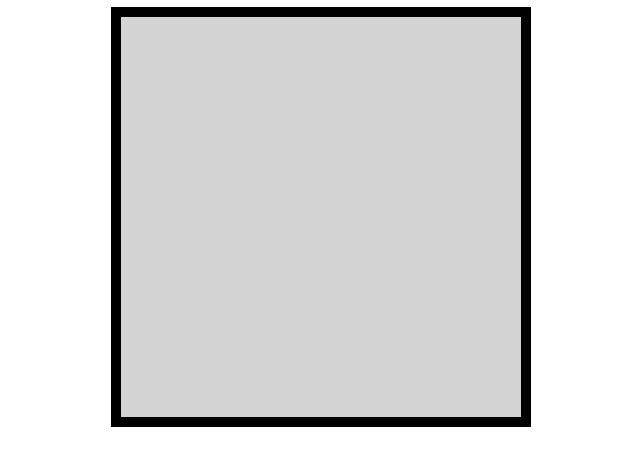
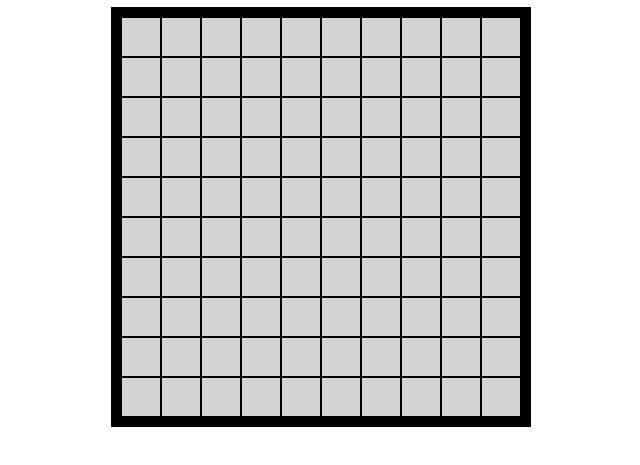
Before and after one commit to obhinov/minesweeperGame, a plain HTML site: page index.html in a window 1280 px wide. Shown: the part 87-552 px from the top of the page, without its empty margins (319-959 px from the left). Drawn offline with Linux system fonts and the light colour scheme; a web font is replaced by a local one.

Commit message:
Squares for grid

```diff
--- a/index.html
+++ b/index.html
@@ -9,11 +9,12 @@
   <link href="https://fonts.googleapis.com/css2?family=Kdam+Thmor+Pro&display=swap" rel="stylesheet">
 
   <link rel="stylesheet" href="styles.css">
+  <script src="minesweeper.js"></script>
 
   <title>Minesweeper</title>
 </head>
 <body>
-  <h3 class="header">Minesweeper</h3>
-  <div class="board"></div>
+  <h3 id="header">Minesweeper</h3>
+  <div id="board"></div>
 </body>
 </html>
--- a/minesweeper.js
+++ b/minesweeper.js
@@ -1,10 +1,28 @@
-// 1. Make a grid
+// 1. Make a grid with all hidden tiles
+// 2. Mark 10 random tiles with mines
 
-// When page loads up, run the following function
+var numCols = 10;
+var numRows = 10;
+
+var numMines = 10;
+
+// When page loads up, run the following function to load up all the hidden tiles
 window.onload = function() {
+    gameSetup();
+};
 
-}
-
-function gameStart() {
-
-}
+// learn about document object: https://www.w3schools.com/jsref/dom_obj_document.asp
+function gameSetup() {
+    rowList = [];
+    for (let r=0; r<numRows; r++) {
+        colList = [];
+        for (let c=0; c<numCols; c++) {
+            let tile = document.createElement("div");
+            tile.id = r.toString() + "-" + c.toString();
+            document.getElementById("board").append(tile);
+            colList.push(tile);
+        };
+        rowList.push(colList);
+    }
+    console.log(rowList);
+};
--- a/styles.css
+++ b/styles.css
@@ -1,11 +1,11 @@
-.header {
+#header {
     font-family: 'Kdam Thmor Pro', sans-serif;
     font-size: 64px;
     text-align: center;
     margin: 10px;
 }
 
-.board {
+#board {
     width: 400px;
     height: 400px;
     border: 10px solid black;
@@ -16,3 +16,15 @@
     flex-wrap: wrap;
 
 }
+
+#board div {
+    width: 38px;
+    height: 38px;
+    border: 1px solid black;
+
+    /* text stuff */
+    font-size: 30px;
+    display: flex;
+    justify-content: center;
+    align-items: center;
+}
```
